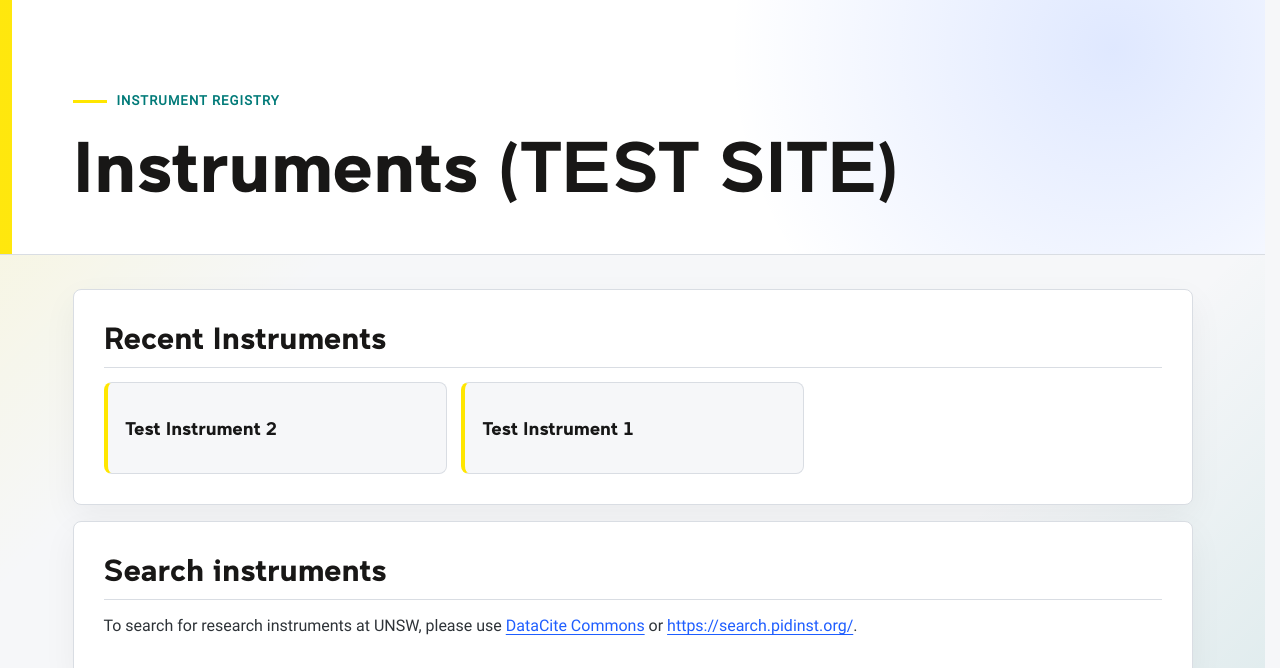
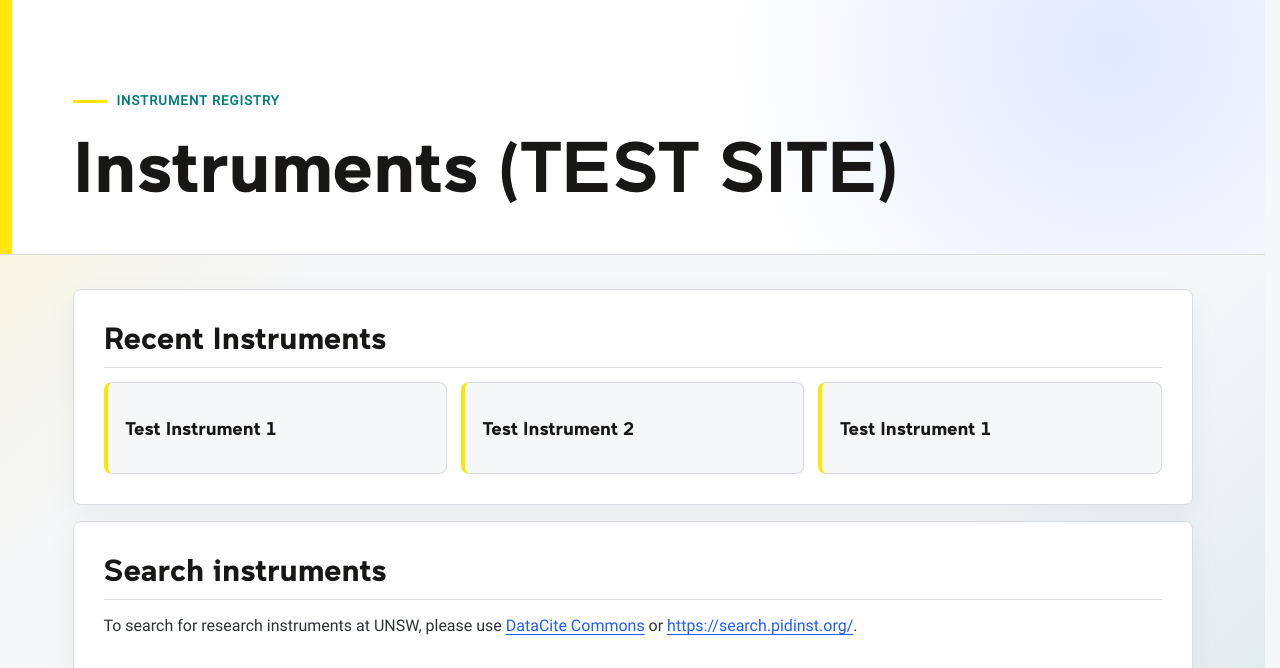
Before and after one commit to gerrydevine/pidmetadata_web_test, a plain HTML site: page docs/instruments/index.html in a window 1280 px wide. Shown: the part 132-800 px from the top of the page. Drawn offline with Linux system fonts and the light colour scheme.

Commit message:
committing files

```diff
--- a/docs/instruments/index.html
+++ b/docs/instruments/index.html
@@ -38,7 +38,9 @@
             <section class="section" aria-labelledby="selected-heading">
                 <div class="section-header"><h2 id="selected-heading">Recent Instruments</h2></div>
                 <div class="instrument-cards">
-                                  <div id="newest" style="display: none;"></div>
+                                   <div id="newest" style="display: none;"></div>
+            <a class="instrument-card" href="43b8e779-e94c-4411-9189-e0573858f484.html">Test Instrument 1</a>
+
             <a class="instrument-card" href="19f231c6-5652-43dc-8bec-f75b217e218c.html">Test Instrument 2</a>
 
             <a class="instrument-card" href="d316999d-cbd2-4425-a6f9-8f8196347eba.html">Test Instrument 1</a>
```
